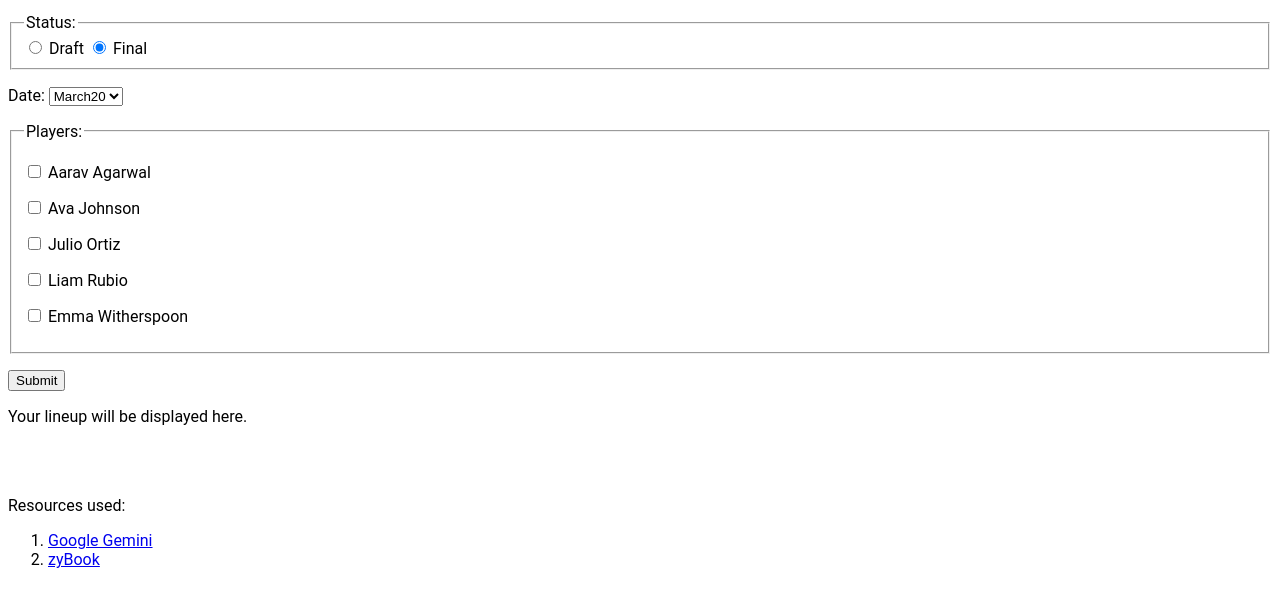
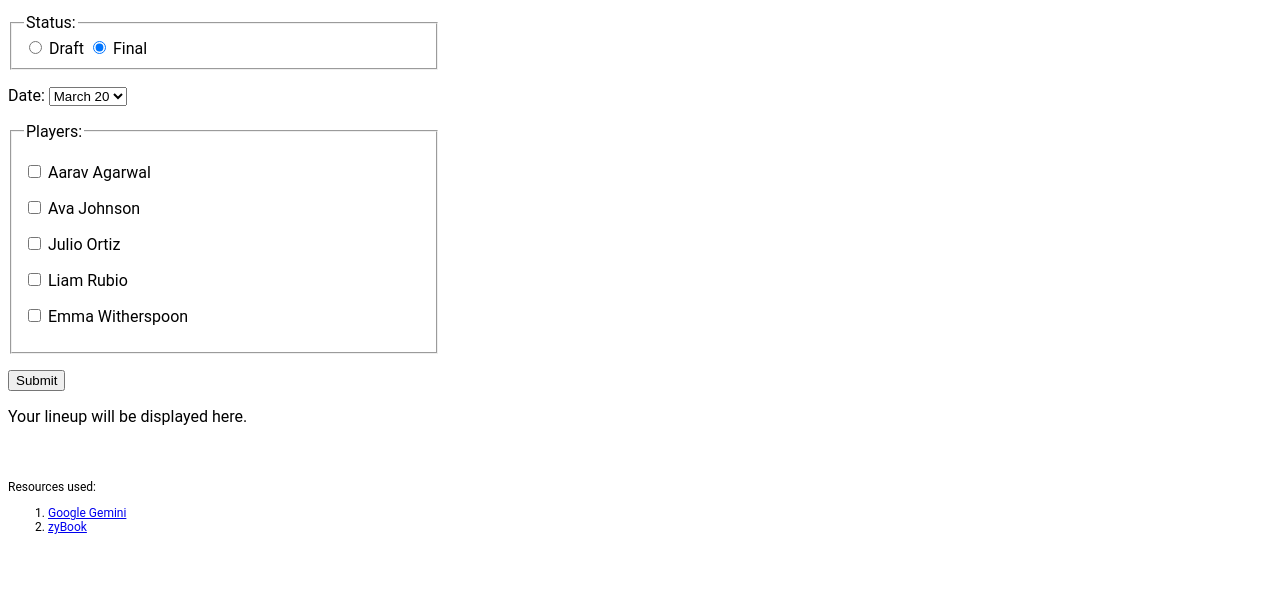
Before and after one commit to WonderGeekWoman/09.03Lab-JavaScriptintheBrowser-Ch7Pt1, a website: page index.html in a window 1280 px wide. Shown: the part 47-654 px from the top of the page. Drawn offline with Linux system fonts and the light colour scheme; files that its build step writes are made by us from their sources.

Commit message:
SCREAMING INTERNALLY

```diff
--- a/index.html
+++ b/index.html
@@ -26,8 +26,8 @@
   <p>
     <label for="date">Date: </label>
     <select name="gameDate">
-      <option value="March20">March20</option>
-      <option value="March24">March24</option>
+      <option value="March 20">March 20</option>
+      <option value="March 24">March 24</option>
       <option value="April 2">April 2</option>
       <option value="April 6">April 6</option>
       <option value="April 13">April 13</option>
@@ -61,7 +61,7 @@
   </p>
 
   <p>
-    <input type="button" value="Submit" id="submit" onclick=""myLineUp(event)>
+    <input type="button" value="Submit" id="submit" onclick="myLineUp(event)">
   </p>
 
   <p>
@@ -70,15 +70,15 @@
 
   <br>
   <br>
-  <p>
+  <div id="resources">
     Resources used:
     <ol>
       <li><a href="https://www.google.com/search?q=help+me+with+this+assignment+as+tutor&oq=help+me+with+this+assignment+as+tutor&gs_lcrp=EgZjaHJvbWUyBggAEEUYOTIHCAEQIRigATIHCAIQIRigATIHCAMQIRigATIHCAQQIRigATIHCAUQIRigATIHCAYQIRifBdIBCDExMDhqMGo5qAIGsAIB8QV5XD7Sbsx8mw&sourceid=chrome&source=chrome.ob&ie=UTF-8">Google Gemini</a></li>
       <li><a href="https://learn.zybooks.com/zybook/BOISESTATECS208PanterFall2026?lti_token=eyJhbGciOiJIUzI1NiIsInR5cCI6IkpXVCJ9.eyJleHAiOjE3OTI4NzUyMzAsInVzZXJfaWQiOjI5MTk4MjB9.TFyF1WUk7Rsa2pot1600LnFmaGZIWWH_hRUUWzZjUSo">zyBook</a></li>
     </ol>
-  </p>
+  </div>
 
-  <script src="script.js"></script>
+  <script src="script.js?v=1"></script>
 </body>
 
 </html>
```
Also changed, not shown: dist/script.js, dist/style.css.
